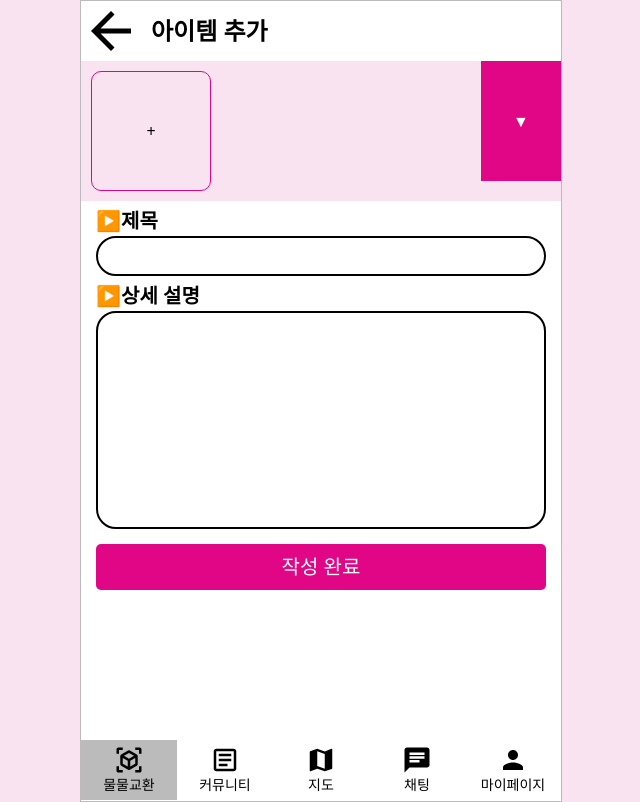
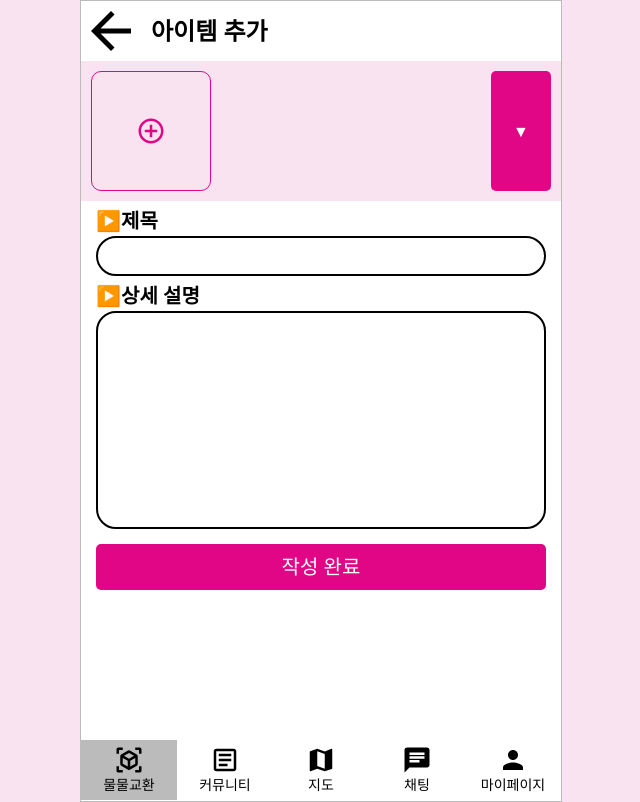
Before and after one commit to KostaMiniProject/MainProject-Front, a Next.js app: page /additem in a window 1280 px wide. Shown: the whole page, without its empty margins (319-959 px from the left). Built offline with nearby package versions, Linux system fonts and the light colour scheme.

Commit message:
feat : 사진 업로드 섹션 개발

```diff
--- a/app/additem/page.tsx
+++ b/app/additem/page.tsx
@@ -5,6 +5,7 @@ import InputBox from '@/components/InputBox';
 import TextAreaBox from '@/components/TextAreaBox';
 import Image from 'next/image';
 import React, { useState } from 'react';
+import { MdAddCircle, MdAddCircleOutline, MdCancel } from 'react-icons/md';
 
 function Page() {
   const [title, setTitle] = useState<String>('');
@@ -14,10 +15,25 @@ function Page() {
   function handleMoreView() {
     setIsMoreView(!isMoreView);
   }
+  function removeImage(index: number) {
+    // 이미지 삭제
+    setSelectedImages((prevImages) => {
+      const newImages = [...prevImages];
+      newImages.splice(index, 1);
+      return newImages;
+    });
+  }
 
-  function handleFileChange(event: any) {
+  function handleFileChange(event: React.ChangeEvent<HTMLInputElement>) {
     const files = event.target.files;
-    setSelectedImages(Array.from(files));
+    if (!files || files.length === 0) return;
+
+    // 이전 이미지 배열에 새로운 이미지 배열을 추가
+    setSelectedImages((prevImages) => {
+      // 현재 이미지 배열과 새로운 이미지 배열의 합이 5를 초과하면 슬라이스하여 최대 5개로 제한
+      const newImages = [...prevImages, ...Array.from(files)];
+      return newImages.length > 5 ? newImages.slice(0, 5) : newImages;
+    });
   }
 
   function postComplete() {
@@ -51,18 +67,28 @@ function Page() {
                 layout="fill"
                 objectFit="cover"
               />
+              <div
+                className="absolute top-0 right-0 cursor-pointer"
+                onClick={() => removeImage(index)}
+              >
+                <MdCancel size={30} color={'#e00685'} />
+              </div>
             </div>
           ))}
-          <div
-            className="relative w-[120px] h-[120px] overflow-hidden m-[5px] flex items-center justify-center border-base border-solid border-[1px] rounded-[10px]"
-            onClick={openFileInput}
-          >
-            <div>+</div>
-          </div>
+          {selectedImages.length < 5 ? (
+            <div
+              className="relative w-[120px] h-[120px] overflow-hidden m-[5px] flex items-center justify-center border-base border-solid border-[1px] rounded-[10px]"
+              onClick={openFileInput}
+            >
+              <MdAddCircleOutline size={30} color={'#e00685'} />
+            </div>
+          ) : (
+            <></>
+          )}
         </div>
         <div
           onClick={handleMoreView}
-          className="bg-base h-[120px] w-[80px] flex items-center justify-center cursor-pointer"
+          className="bg-base rounded-[5px] m-[10px] h-[120px] w-[60px] flex items-center justify-center cursor-pointer"
         >
           <div className="text-white">{isMoreView ? '▲' : '▼'}</div>
         </div>
```
